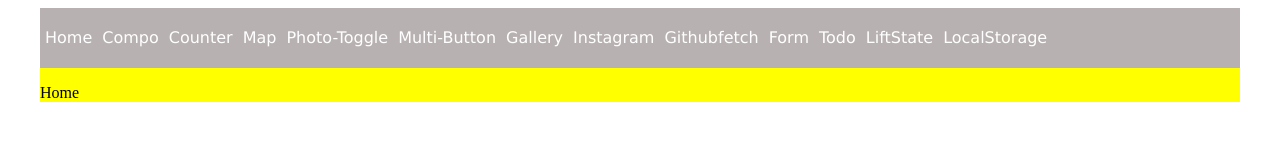
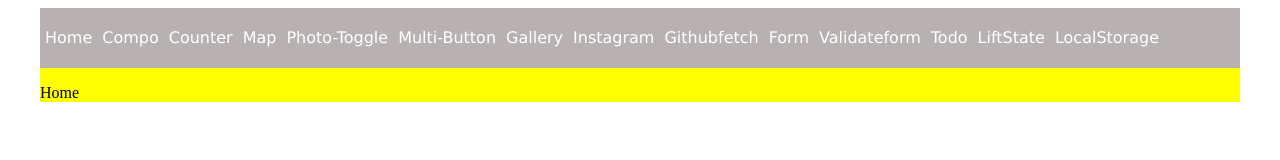
Before and after one commit to azar2612/react-basics, a React (Create React App) app: page / in a window 1280 px wide. Shown: the top 160 px of the page. Built offline with nearby package versions, Linux system fonts and the light colour scheme.

Commit message:
completed task added in menu

```diff
--- a/src/Navigation.jsx
+++ b/src/Navigation.jsx
@@ -13,6 +13,7 @@ const naviData = [
   "Instagram",
   "Githubfetch",
   "Form",
+  "Validateform",
   "Todo",
   "LiftState",
   "LocalStorage",
```
